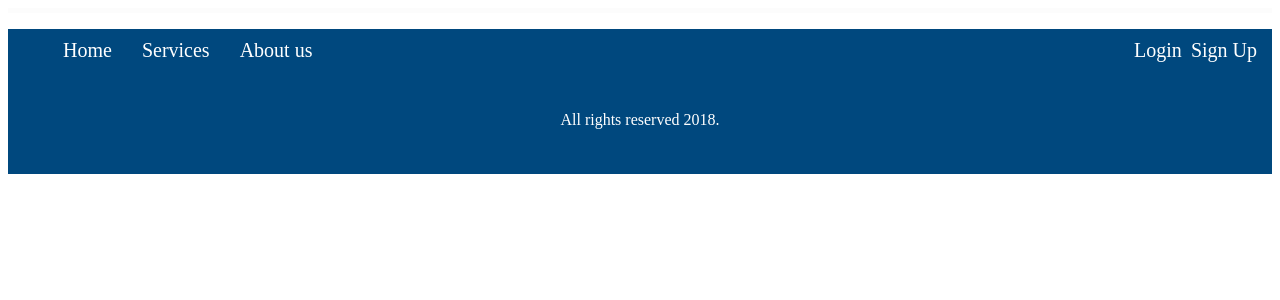
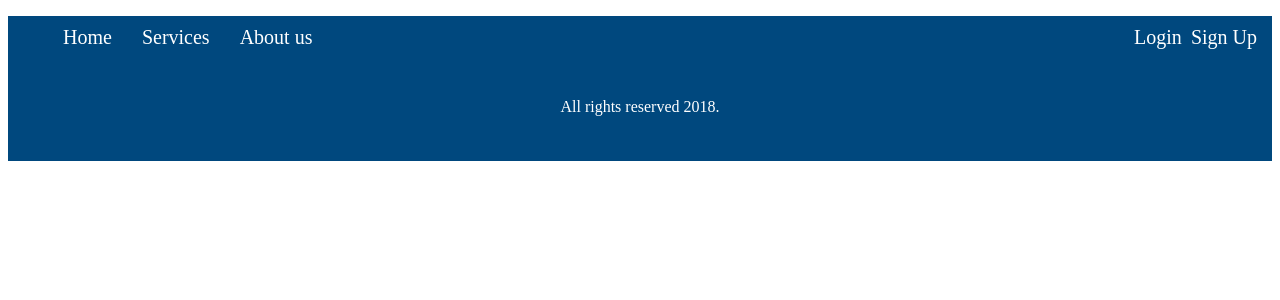
Before and after one commit to itsmenayrb/saad_info-system, a PHP site: page /index.php in a window 1280 px wide. Shown: the top 300 px of the page. Run offline with PHP 8.4, Linux system fonts and the light colour scheme.

Commit message:
Clean up on spacing and whitespace

```diff
--- a/footer.php
+++ b/footer.php
@@ -3,8 +3,6 @@
 	<div>
 		<p><h4>All rights reserved 2018.</h4></p>
 	</div>
-
-
 </div>
 </body>
 </html>
--- a/header.php
+++ b/header.php
@@ -20,10 +20,6 @@ session_start();
 		<link rel="stylesheet" href="assets/font-awesome/css/font-awesome.min.css">
 
 		<header>
-			<div class="top-header">
-
-			</div>
-
 			<div class="main-wrapper">
 				<nav>
 				<ul>
--- a/index.php
+++ b/index.php
@@ -10,9 +10,7 @@
 				if (isset($_SESSION['user_ID'])) {
 					echo "You are logged in";
 				}
-
-			?>
-
+		?>
 	</div>
 <?php
 	include 'footer.php';
```
